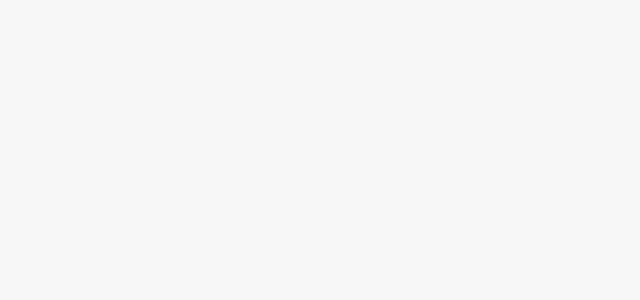
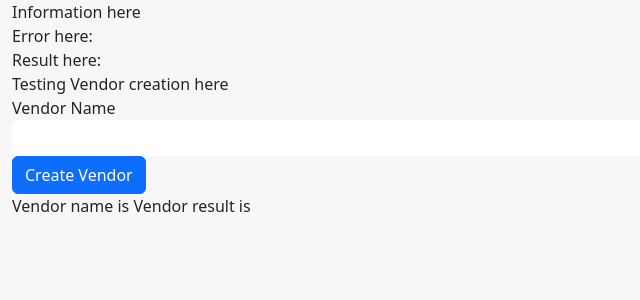
Before and after one commit to TeoSean00/Vendor_Form_Management_System_Frontend, a Vue app: page /test in a window 1280 px wide. Before the commit this address had no page. Shown: the top 300 px of the page, without its empty margins (0-640 px from the left). Built offline with nearby package versions, Linux system fonts and the light colour scheme; no server answers; sample sign-in values are in the browser's storage.

Commit message:
Added Test View
Updated authStore

```diff
--- a/package.json
+++ b/package.json
@@ -14,6 +14,7 @@
     "axios": "^1.2.6",
     "bootstrap": "^5.2.3",
     "chart.js": "^4.2.1",
+    "esbuild": "^0.17.10",
     "pinia": "^2.0.28",
     "vee-validate": "^4.7.3",
     "vue": "^3.2.45",
--- a/src/router/index.js
+++ b/src/router/index.js
@@ -8,6 +8,7 @@ import ViewForm from "../views/ViewForm.vue";
 import ManageVendorViewJP from "../views/ManageVendorViewJP.vue";
 import ManageUserView from "../views/ManageUserView.vue";
 import CreateUser from "../views/CreateUser.vue";
+import Test from "../views/Test.vue";
 
 const requireAuth = (to, from, next) => {
   let user = JSON.parse(localStorage.getItem("user"));
@@ -97,6 +98,12 @@ const router = createRouter({
     //   // which is lazy-loaded when the route is visited.
     //   component: () => import("../views/AboutView.vue"),
     // },
+    {
+      path: "/test",
+      name: Test,
+      component: () => import("../views/Test.vue"),
+      beforeEnter: requireAuth,
+    },
   ],
 });
 
--- a/src/stores/authStore.js
+++ b/src/stores/authStore.js
@@ -4,17 +4,17 @@ import AuthService from "../services/authService";
 
 console.log("use Auth Store called!");
 // this is to get user data from updated localStorage temporarily disable for frontend to function
-// const user = JSON.parse(localStorage.getItem("user"));
+const user = JSON.parse(localStorage.getItem("user"));
 
-const user = {
-  id: "63d85d7193c8ae0f8f0809af",
-  username: "Mr Admin",
-  email: "moderator123@gmail.com",
-  roles: ["ROLE_ADMIN", "ROLE_MODERATOR"],
-  accessToken:
-    "eyJhbGciOiJIUzUxMiJ9.eyJzdWIiOiJtb2RlcmF0b3IiLCJpYXQiOjE2NzUyNDAzMzksImV4cCI6MTY3NTMyNjczOX0.HmBGt1DjQiOik9nCyCwCVY5uBSLcSDcPPerGzMQwPr2rW8vZGYZ_tOlytXVeZao5lTXmL7FIyX7WRa2AIPlgIA",
-  tokenType: "Bearer",
-};
+// const user = {
+//   id: "63d85d7193c8ae0f8f0809af",
+//   username: "Mr Admin",
+//   email: "moderator123@gmail.com",
+//   roles: ["ROLE_ADMIN", "ROLE_MODERATOR"],
+//   accessToken:
+//     "eyJhbGciOiJIUzUxMiJ9.eyJzdWIiOiJtb2RlcmF0b3IiLCJpYXQiOjE2NzUyNDAzMzksImV4cCI6MTY3NTMyNjczOX0.HmBGt1DjQiOik9nCyCwCVY5uBSLcSDcPPerGzMQwPr2rW8vZGYZ_tOlytXVeZao5lTXmL7FIyX7WRa2AIPlgIA",
+//   tokenType: "Bearer",
+// };
 
 const initialState = user
   ? { status: { loggedIn: true }, user }
--- /dev/null
+++ b/src/views/Test.vue
@@ -0,0 +1,66 @@
+<template>
+  <div>
+    Information here<br />Error here: {{ error }}<br />Result here: {{ result }}
+
+    <div>
+      Testing Vendor creation here
+      <form>
+        <label for="">Vendor Name</label>
+        <input v-model="vendorName" type="text" class="form-control" />
+        <button class="btn btn-primary" @click.prevent="addVendor">
+          Create Vendor
+        </button>
+      </form>
+      Vendor name is {{ vendorName }} Vendor result is {{ addVendorResult }}
+    </div>
+  </div>
+</template>
+
+<script>
+import axios from "axios";
+import authHeader from "../services/authHeader";
+import { ref } from "vue";
+export default {
+  setup() {
+    const API_URL = "http://localhost:8080/api/vendor/";
+
+    var result = ref(null);
+    var error = ref("");
+    var vendorName = ref("");
+
+    var testApi = async () => {
+      await axios
+        .get(API_URL + "all", { headers: authHeader() })
+        .then((response) => {
+          console.log(response);
+          result.value = response.data;
+        })
+        .catch((error) => {
+          console.log(error.message);
+          error.value = error.message;
+        });
+    };
+    testApi();
+
+    var addVendorResult = ref(null);
+
+    var addVendor = async () => {
+      var data = { name: vendorName.value };
+      const response = axios
+        .post(API_URL, data, { headers: authHeader() })
+        .then((response) => {
+          console.log("post request successful!");
+          addVendorResult.value = response.data;
+          return response.data;
+        })
+        .catch((error) => {
+          console.log("post request unsuccessful", error);
+          return error;
+        });
+      return response;
+    };
+
+    return { testApi, result, error, vendorName, addVendor, addVendorResult };
+  },
+};
+</script>
```
Also changed, not shown: 1 other file (tests, documents, lock files or other folders).
